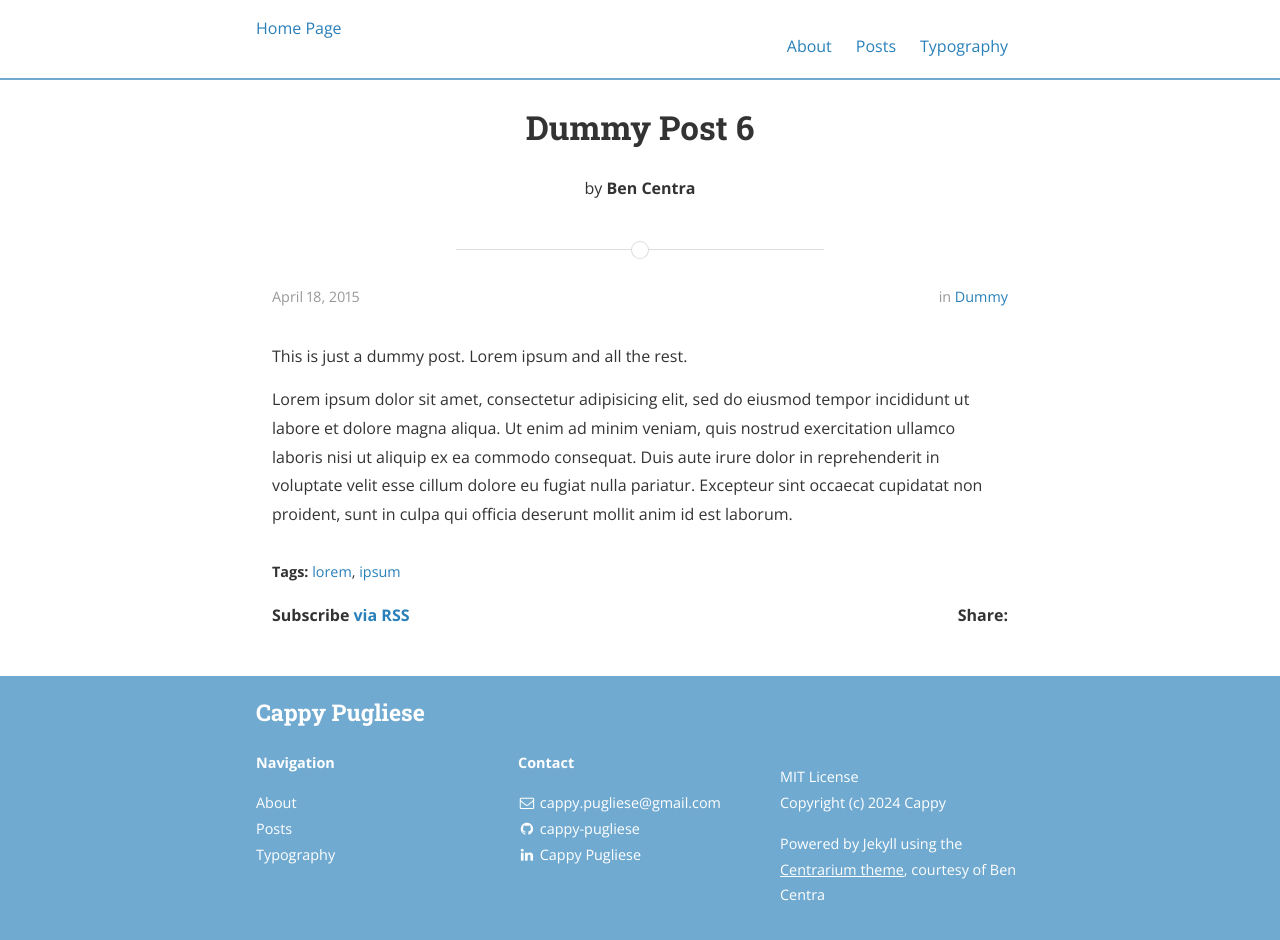
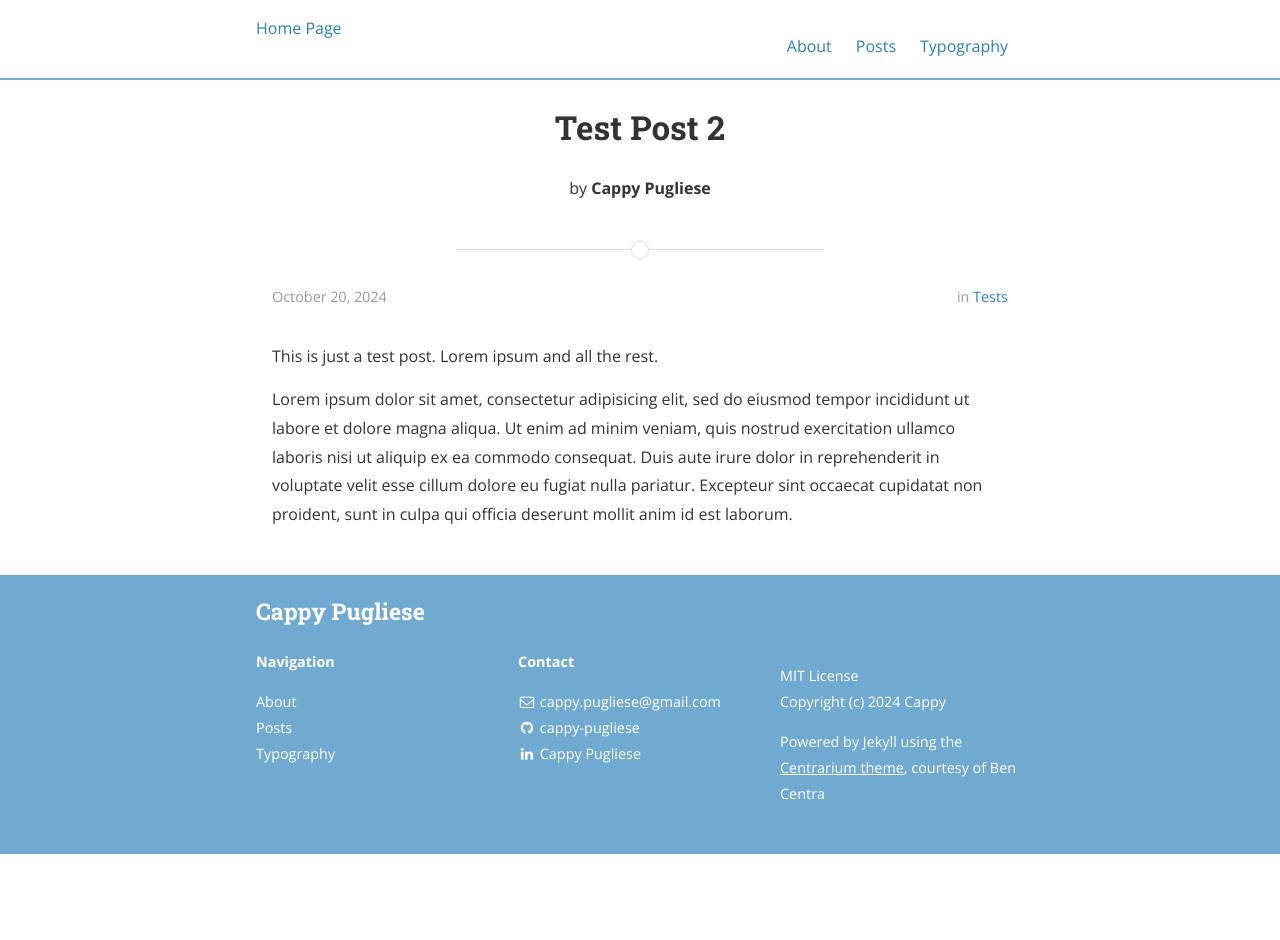
Before and after one commit to cappy-pugliese/cappy-pugliese-website, a Jekyll site: the page built from centrarium-master-clone/_posts/2024-10-20-test-post2.md, in a window 1280 px wide and 955 px high. Shown: the top 940 px of the window. Built offline with Jekyll 4.4.1, drawn with Linux system fonts in a browser that asks for light colours; nearby versions of some CDN libraries.

Commit message:
whoops i forgot github existed
got rid of the subscribe and share options in the post.html. also played around with the posts and made 2 test posts of my own

```diff
--- a/centrarium-master-clone/_layouts/post.html
+++ b/centrarium-master-clone/_layouts/post.html
@@ -41,56 +41,7 @@ layout: default
 {% endif %}
 {% endif %}
 
-<section class="rss">
-  <p class="rss-subscribe text"><strong>Subscribe <a href="{{ "/feed.xml" | prepend: site.baseurl }}">via RSS</a></strong></p>
-</section>
 
-<section class="share">
-  <span>Share: </span>
-  {% for social in site.social %}
-    {% capture full_url %}{{ site.url }}{{ site.baseurl }}{{ page.url }}{% endcapture %}
-    {% if social.name == "Twitter" and social.share == true %}
-      <a href="//twitter.com/share?text={{ page.title | cgi_escape }}&url={{ full_url | cgi_escape}}&via={{social.username}}"
-        onclick="window.open(this.href, '{{ social.icon }}-share', 'width=550,height=255');return false;">
-        <i class="fa fa-{{ social.icon | remove_first: '-square' }}-square fa-lg"></i>
-      </a>
-    {% endif %}
-    {% if social.name == "Facebook" and social.share == true %}
-      <a href="//www.facebook.com/sharer.php?t={{ page.title | cgi_escape }}&u={{ full_url | cgi_escape}}"
-        onclick="window.open(this.href, '{{ social.icon }}-share', 'width=550,height=255');return false;">
-        <i class="fa fa-{{ social.icon | remove_first: '-square' }}-square fa-lg"></i>
-      </a>
-    {% endif %}
-    {% if social.name == "Google+" and social.share == true %}
-      <a href="//plus.google.com/share?title={{ page.title | cgi_escape }}&url={{ full_url | cgi_escape}}"
-        onclick="window.open(this.href, '{{ social.icon }}-share', 'width=550,height=255');return false;">
-        <i class="fa fa-{{ social.icon | remove_first: '-square' }}-square fa-lg"></i>
-      </a>
-    {% endif %}
-    {% if social.name == "LinkedIn" and social.share == true %}
-      <a href="//www.linkedin.com/shareArticle?mini=true&url={{ full_url | cgi_escape}}"
-        onclick="window.open(this.href, '{{ social.icon }}-share', 'width=550,height=255');return false;">
-        <i class="fa fa-{{ social.icon | remove_first: '-square' }}-square fa-lg"></i>
-      </a>
-    {% endif %}
-    {% if social.name == "Pinterest" and social.share == true %}
-      <a href="//www.pinterest.com/pin/create/button/?description={{ page.title | cgi_escape }}&url={{ full_url | cgi_escape}}&media={{ site.url }}{% if page.cover %}{{ page.cover | prepend: site.baseurl  }}{% elsif site.cover %}{{ site.cover | prepend: site.baseurl }}{% else %}{{ site.logo | prepend: site.baseurl }}{% endif %}"
-        onclick="window.open(this.href, '{{ social.icon }}-share', 'width=550,height=255');return false;">
-        <i class="fa fa-{{ social.icon | remove_first: '-square' }}-square fa-lg"></i>
-      </a>
-    {% endif %}
-    {% if social.name == "Reddit" and social.share == true %}
-      <a href="//www.reddit.com/submit" onclick="window.location = '//www.reddit.com/submit?url=' + encodeURIComponent('{{ full_url }}') + '&title={{page.title}}'; return false">
-        <i class="fa fa-{{ social.icon | remove_first: '-square' }}-square fa-lg"></i>
-      </a>
-    {% endif %}
-    {% if social.name == "Hacker News" and social.share == true %}
-      <a href="//news.ycombinator.com/submitlink" onclick="window.location = '//news.ycombinator.com/submitlink?u=' + encodeURIComponent('{{ full_url }}') + '&t={{page.title}}'; return false">
-        <i class="fa fa-{{ social.icon | remove_first: '-square' }} fa-lg"></i>
-      </a>
-    {% endif %}
-  {% endfor %}
-</section>
 {% if site.inter_post_navigation == true %}
 	<section class="post-navigation">
 		<span class="prev-post">
--- a/centrarium-master-clone/_posts/2015-04-18-dummy6.md
+++ b/centrarium-master-clone/_posts/2024-10-20-test-post2.md
@@ -1,13 +1,12 @@
 ---
 layout: post
-title:  "Dummy Post 6"
-date:   2015-04-18T14:25:52-05:00
-author: Ben Centra
-categories: Dummy
-tags: lorem ipsum
+title:  "Test Post 2"
+date:   2024-10-20T20:05:01
+author: Cappy Pugliese
+categories: tests
 ---
 
-This is just a dummy post. Lorem ipsum and all the rest.
+This is just a test post. Lorem ipsum and all the rest.
 
 Lorem ipsum dolor sit amet, consectetur adipisicing elit, sed do eiusmod
 tempor incididunt ut labore et dolore magna aliqua. Ut enim ad minim veniam,
```
Also changed, not shown: centrarium-master-clone/_posts/2015-04-19-dummy6.markdown (deleted, +0 -17 lines), centrarium-master-clone/_posts/2024-10-20-test-post1.md (added, +25 -0 lines), centrarium-master-clone/assets/dna-solid.svg (renamed from centrarium-master-clone/assets/icons/dna-solid.svg), 1 other file.
